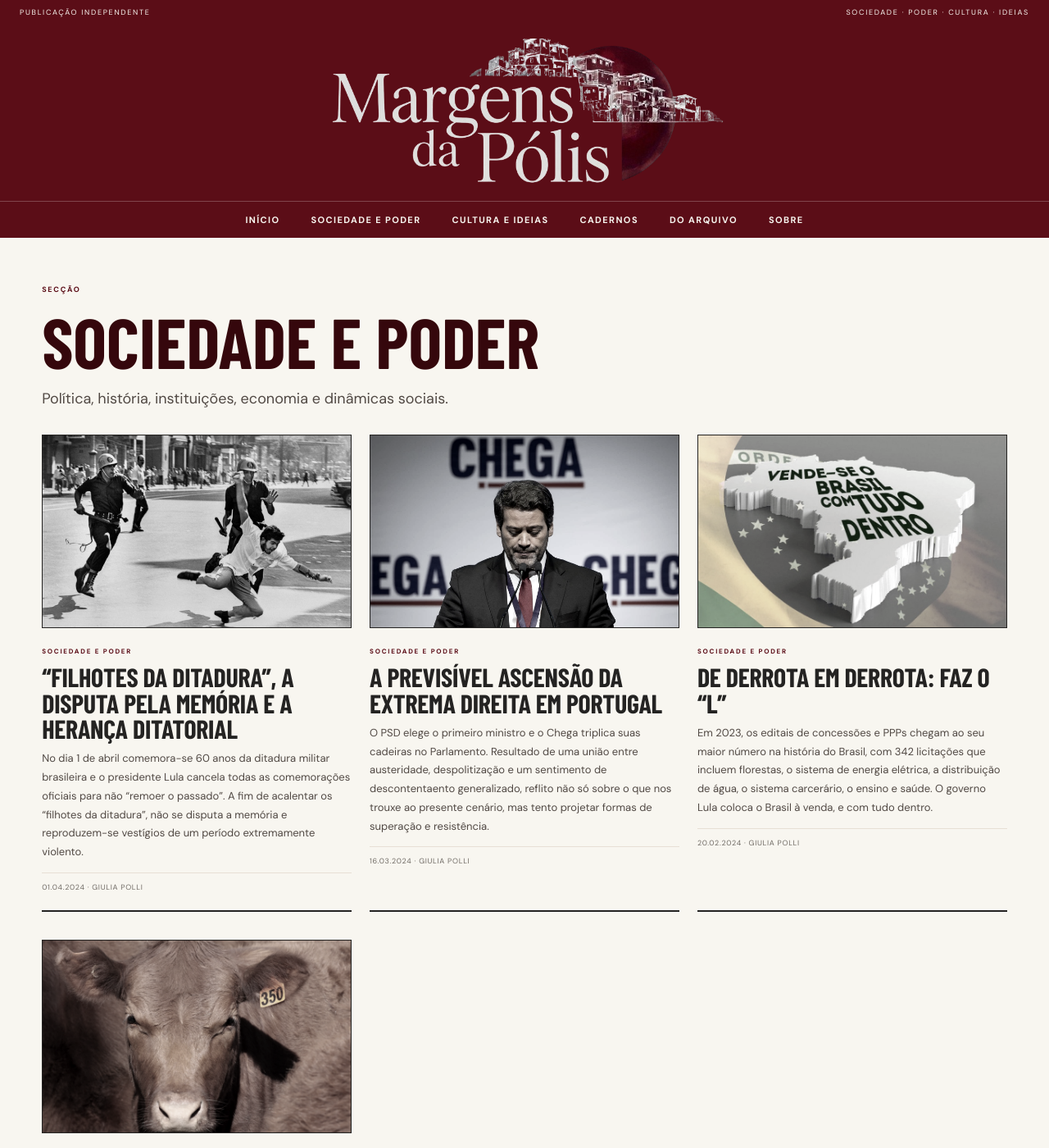
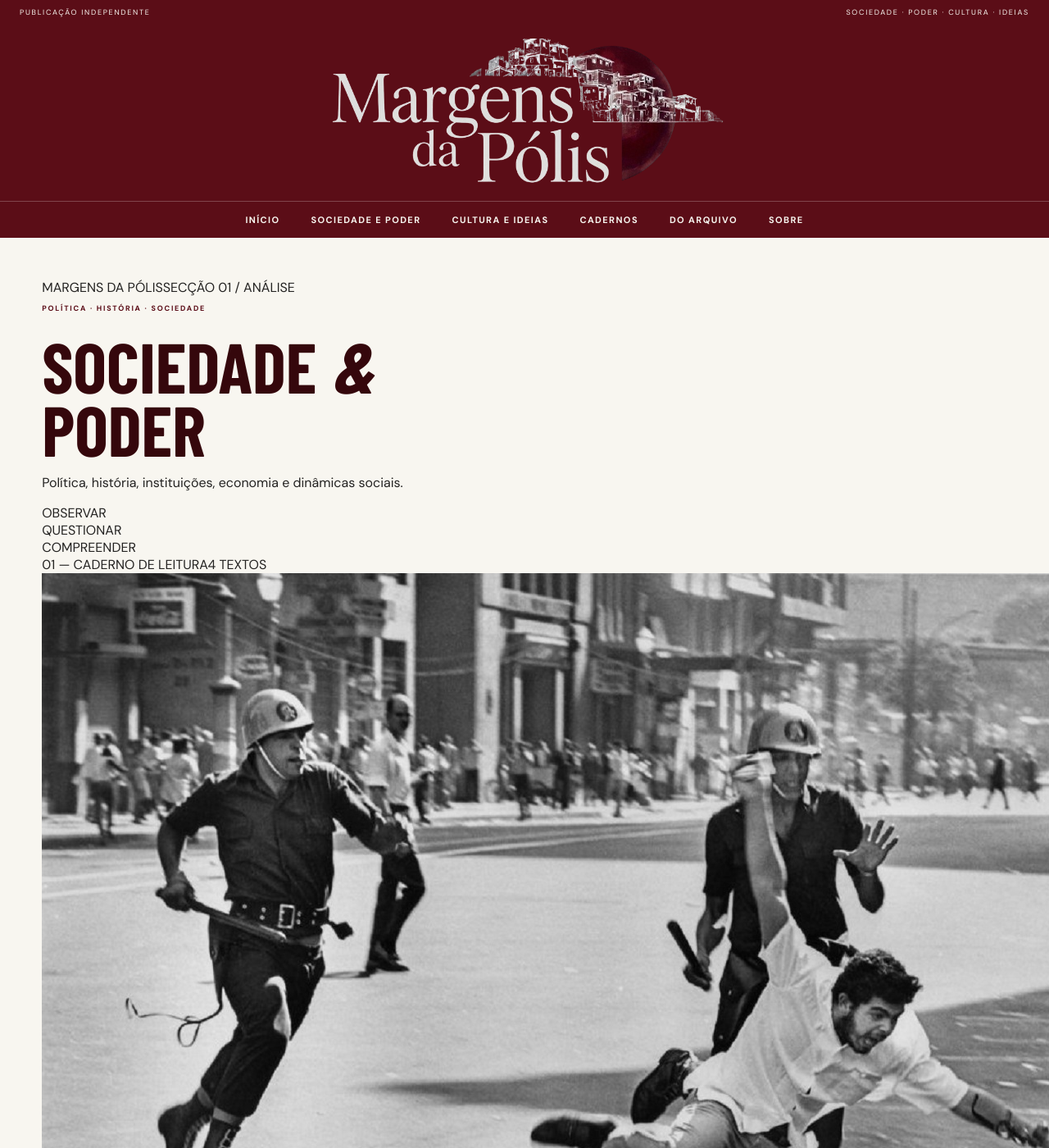
Before and after one commit to gmonteiropolli-design/Margens-da-Polis, a Jekyll site: the page built from categoria/sociedade-e-poder/index.html, in a window 1280 px wide and 1400 px high. Shown: the whole window at 82% size. Built offline with Jekyll 4.4.1, drawn with Linux system fonts in a browser that asks for light colours; some web fonts are replaced; some of the changed text lies outside the part shown.

Commit message:
Dá identidade editorial própria à secção sociedade-e-poder

```diff
--- a/categoria/sociedade-e-poder/index.html
+++ b/categoria/sociedade-e-poder/index.html
@@ -4,18 +4,26 @@ title: "Sociedade e Poder"
 description: "Política, história, instituições, economia e dinâmicas sociais."
 permalink: /categoria/sociedade-e-poder/
 ---
-<section class="listing-page">
-  <span class="section-kicker">SECÇÃO</span>
-  <h1>Sociedade e Poder</h1>
-  <p class="lead-summary">Política, história, instituições, economia e dinâmicas sociais.</p>
-  <div class="story-grid">
-    {% assign posts = site.posts | where_exp: "post", "post.categories contains 'Sociedade'" | where_exp: "post", "post.from_archive != true" %}
+<section class="listing-page section-page society-page">
+  <header class="section-masthead society-masthead">
+    <div class="section-overline"><span>MARGENS DA PÓLIS</span><span>SECÇÃO 01 / ANÁLISE</span></div>
+    <p class="section-kicker">POLÍTICA · HISTÓRIA · SOCIEDADE</p>
+    <h1>Sociedade <i>&</i><br>Poder</h1>
+    <div class="section-intro-line"><p>Política, história, instituições, economia e dinâmicas sociais.</p><span>OBSERVAR<br>QUESTIONAR<br>COMPREENDER</span></div>
+  </header>
+  {% assign posts = site.posts | where_exp: "post", "post.categories contains 'Sociedade'" | where_exp: "post", "post.from_archive != true" %}
+  <div class="section-feed-heading"><span>01 — CADERNO DE LEITURA</span><span>{{ posts.size }} TEXTOS</span></div>
+  <div class="society-feed">
     {% for post in posts %}
-    <article class="story-card">
-      {% if post.image %}<a class="card-image" href="{{ post.url | relative_url }}"><img src="{{ post.image | relative_url }}" alt="{{ post.image_alt | default: post.title }}"></a>{% else %}<a class="card-placeholder" href="{{ post.url | relative_url }}"><span>MP</span></a>{% endif %}
-      <div class="card-content"><span class="section-kicker">Sociedade e Poder</span><h3><a href="{{ post.url | relative_url }}">{{ post.title }}</a></h3>{% if post.description %}<p>{{ post.description }}</p>{% endif %}<div class="story-meta">{{ post.date | date: "%d.%m.%Y" }} · {{ post.author | default: "Autor" }}</div></div>
+    <article class="society-card{% if forloop.first %} society-card-lead{% endif %}">
+      <div class="society-card-visual">
+        {% if post.image %}<a href="{{ post.url | relative_url }}"><img src="{{ post.image | relative_url }}" alt="{{ post.image_alt | default: post.title }}" loading="lazy"></a>{% else %}<a class="card-placeholder" href="{{ post.url | relative_url }}"><span>MP</span></a>{% endif %}
+        <span class="society-card-number">ESTUDO / {{ forloop.index | prepend: "00" | slice: -2, 2 }}</span>
+      </div>
+      <div class="society-card-copy"><span class="section-kicker">SOCIEDADE E PODER <i>／</i> {{ post.date | date: "%Y" }}</span><h2><a href="{{ post.url | relative_url }}">{{ post.title }}</a></h2>{% if post.description %}<p>{{ post.description }}</p>{% endif %}<div class="story-meta">{{ post.date | date: "%d.%m.%Y" }} · {{ post.author | default: "Autor" }}</div><a class="section-read-link" href="{{ post.url | relative_url }}">LER ANÁLISE <span>↗</span></a></div>
     </article>
     {% endfor %}
   </div>
   {% if posts.size == 0 %}<div class="empty-state"><span class="empty-rule"></span><h3>Ainda não existem artigos nesta secção.</h3><p>As publicações sobre sociedade e poder aparecerão aqui.</p></div>{% endif %}
+  <footer class="section-colophon"><span>MP / 01</span><span>LER A SOCIEDADE A PARTIR DAS SUAS MARGENS</span></footer>
 </section>
```
